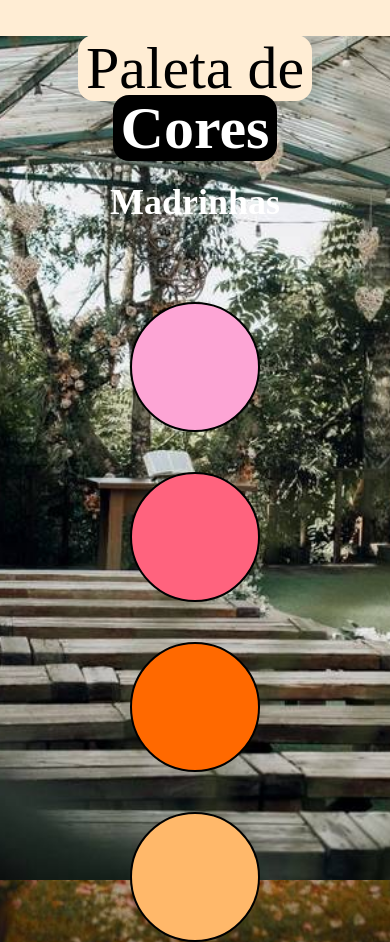
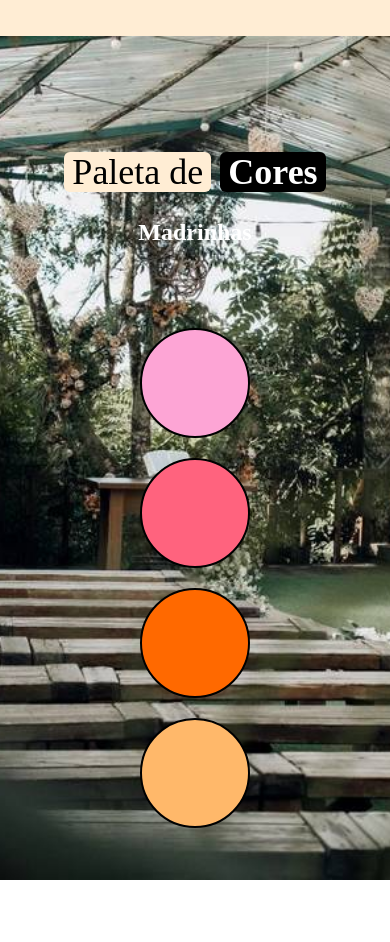
Before and after one commit to tgNicolas/Wedding, a website: page index.html in a window 390 px wide. Shown: the part 1558-2500 px from the top of the page. After the commit the page ends 2438 px from the top, so only its background shows below. Drawn offline with Linux system fonts and the light colour scheme; a web font is replaced by a local one.

Commit message:
ajustando responsividade

```diff
--- a/index.html
+++ b/index.html
@@ -39,7 +39,7 @@
         </div>
 
         <div class="flex items-center justify-center flex-1 w-full h-full px-8 py-3">
-            <img class="w-[2000px] h-[350px] max-sm:w-[900px] max-sm:h-[300px]" src="./assets/imgME.png" alt="">
+            <img class="w-[2000px] h-[350px] max-sm:w-[1000px] max-sm:h-[200px]" src="./assets/imgME.png" alt="">
         </div>
 
     </section>
@@ -49,17 +49,17 @@
 
             <div class="mt-16 w-full  items-center text-center justify-center flex-col">
 
-                <h1 class="text-white text-6xl font-Titulo"><span class="bg-orange-100 text-black rounded-2xl px-2">Paleta de</span> <strong class="bg-black rounded-2xl px-2" >Cores</strong></h1> <br>
-                 <p class="text-white text-4xl font-Titulo"><STRONG>Madrinhas</STRONG></p>
+                <h1 class="text-white text-4xl sm:text-6xl font-Titulo"><span class="bg-orange-100 text-black rounded-md px-2">Paleta de</span> <strong class="bg-black rounded-md px-2" >Cores</strong></h1> <br>
+                 <p class="text-white text-2xl sm:text-4xl font-Titulo"><STRONG>Madrinhas</STRONG></p>
 
             </div>
 
 
-         <div class="flex items-center justify-center w-full gap-10 flex-col md:flex-row mt-0">
-            <div class="rounded-full border-2 border-black w-[200px] h-[200px] max-sm:w-[130px] max-sm:h-[130px] bg-pink-300"></div>
-            <div class="rounded-full border-2 border-black w-[200px] h-[200px] max-sm:w-[130px] max-sm:h-[130px] bg-rose-400 "></div>
-            <div class="rounded-full border-2 border-black w-[200px] h-[200px] max-sm:w-[130px] max-sm:h-[130px] bg-orange-500"></div>
-            <div class="rounded-full border-2 border-black w-[200px] h-[200px] max-sm:w-[130px] max-sm:h-[130px] bg-orange-300"></div>
+         <div class="flex items-center justify-center w-full gap-5 flex-col md:flex-row mt-0">
+            <div class="rounded-full border-2 border-black w-[200px] h-[200px] max-sm:w-[110px] max-sm:h-[110px] bg-pink-300"></div>
+            <div class="rounded-full border-2 border-black w-[200px] h-[200px] max-sm:w-[110px] max-sm:h-[110px] bg-rose-400 "></div>
+            <div class="rounded-full border-2 border-black w-[200px] h-[200px] max-sm:w-[110px] max-sm:h-[110px] bg-orange-500"></div>
+            <div class="rounded-full border-2 border-black w-[200px] h-[200px] max-sm:w-[110px] max-sm:h-[110px] bg-orange-300"></div>
     </section>
 
     <div id="top" class="bg-white fixed bottom-4 right-4 font-medium text-[16px] z-50 w-[60px] h-[60px] rounded-full text-center hidden items-center justify-center shadow-lg cursor-pointer">
```
Also changed, not shown: style/output.css.
